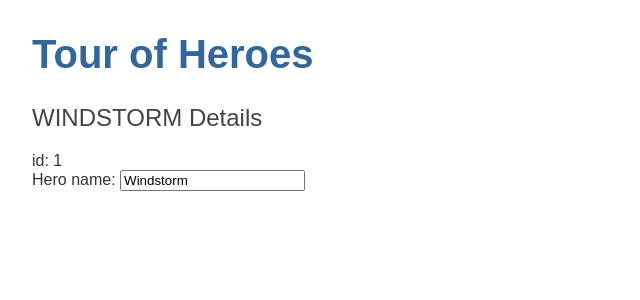
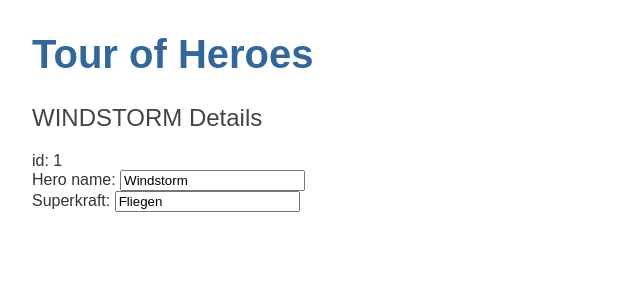
Before and after one commit to samuelkoch28/angular-tour-of-heroes, an Angular app: page / in a window 1280 px wide. Shown: the top 300 px of the page, without its empty margins (0-640 px from the left). Built offline with nearby package versions, Linux system fonts and the light colour scheme.

Commit message:
Added Superkraft

```diff
--- a/src/app/hero.ts
+++ b/src/app/hero.ts
@@ -1,4 +1,5 @@
 export interface Hero {
   id: number;
   name: string;
+  superkraft: string;
 }
--- a/src/app/heroes/heroes.component.html
+++ b/src/app/heroes/heroes.component.html
@@ -4,3 +4,7 @@
   <label for="name">Hero name: </label>
   <input id="name" [(ngModel)]="hero.name" placeholder="name">
 </div>
+<div>
+  <label for="name">Superkraft: </label>
+  <input id="superkraft" [(ngModel)]="hero.superkraft" placeholder="superkraft">
+</div>
--- a/src/app/heroes/heroes.component.ts
+++ b/src/app/heroes/heroes.component.ts
@@ -9,6 +9,7 @@ import { Hero } from '../hero';
 export class HeroesComponent {
   hero: Hero = {
     id: 1,
-    name: "Windstorm"
+    name: "Windstorm",
+    superkraft: "Fliegen"
   };
 }
```
